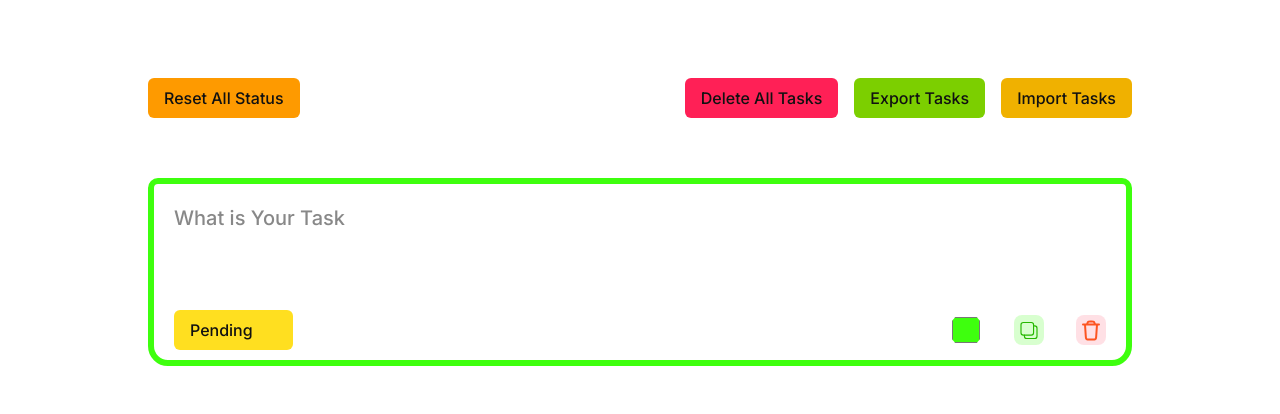
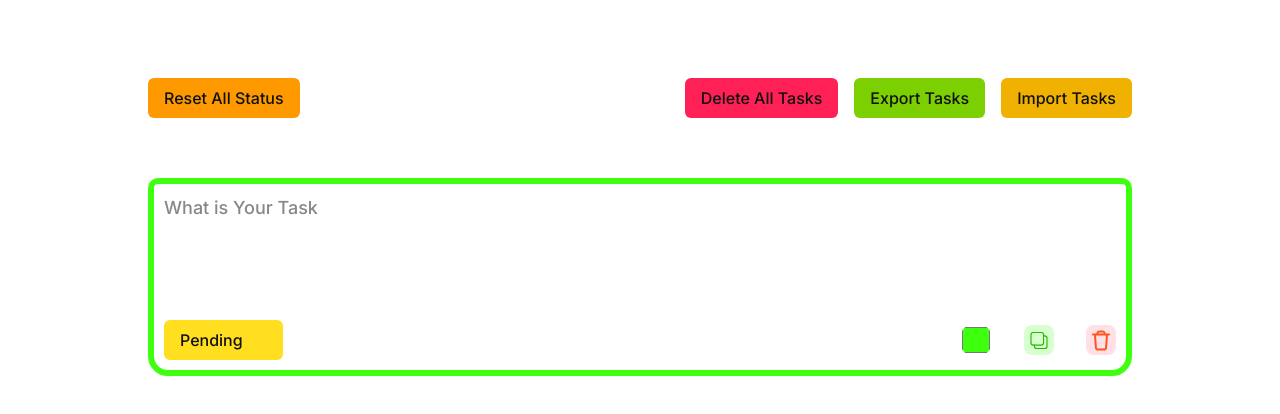
Before and after one commit to cascade-coding/conducts, a website built with Vite: page index.html in a window 1280 px wide. Shown: the part 128-542 px from the top of the page. Built offline with nearby package versions, Linux system fonts and the light colour scheme; some packages are replaced by stand-ins of ours.

Commit message:
chore: change styles

```diff
--- a/index.html
+++ b/index.html
@@ -78,7 +78,7 @@
         <div x-data>
           <template x-for="task in $store.app.tasks" :key="task.id">
             <div
-              class="relative mt-5 border-[6px] border-accent rounded-t-[10px] rounded-b-[20px] p-5 pb-2.5 task-box"
+              class="relative mt-5 border-[6px] border-accent rounded-t-[10px] rounded-b-[20px] p-2.5 task-box"
               :style="`border-color: ${task.color}`"
             >
               <textarea
@@ -86,7 +86,7 @@
                 x-model="task.text"
                 @input="$store.app.saveStateChanges()"
                 placeholder="What is Your Task"
-                class="w-full hide-scrollbar resize-none outline-0 min-h-[100px] text-lg sm:text-xl font-medium"
+                class="w-full hide-scrollbar resize-none outline-0 min-h-[120px] text-lg font-medium"
               ></textarea>
 
               <div class="flex items-center justify-between">
```
